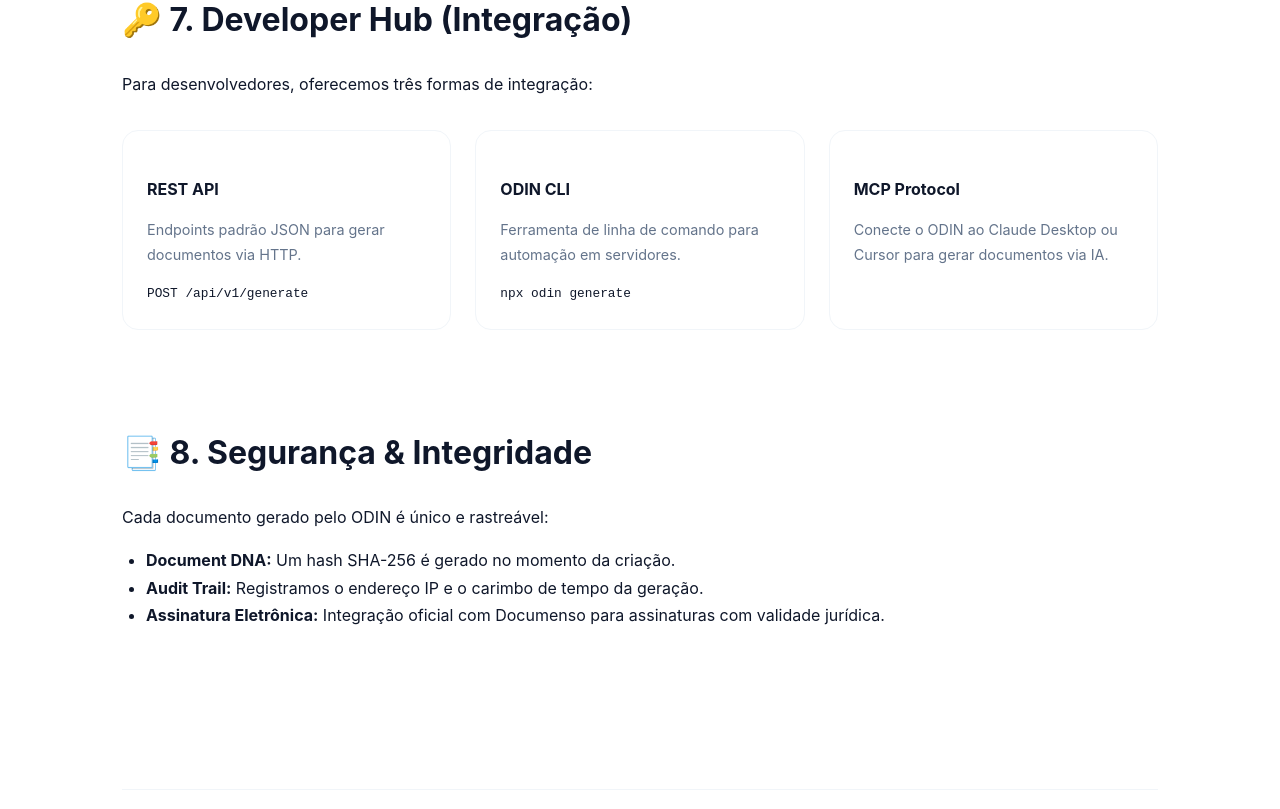
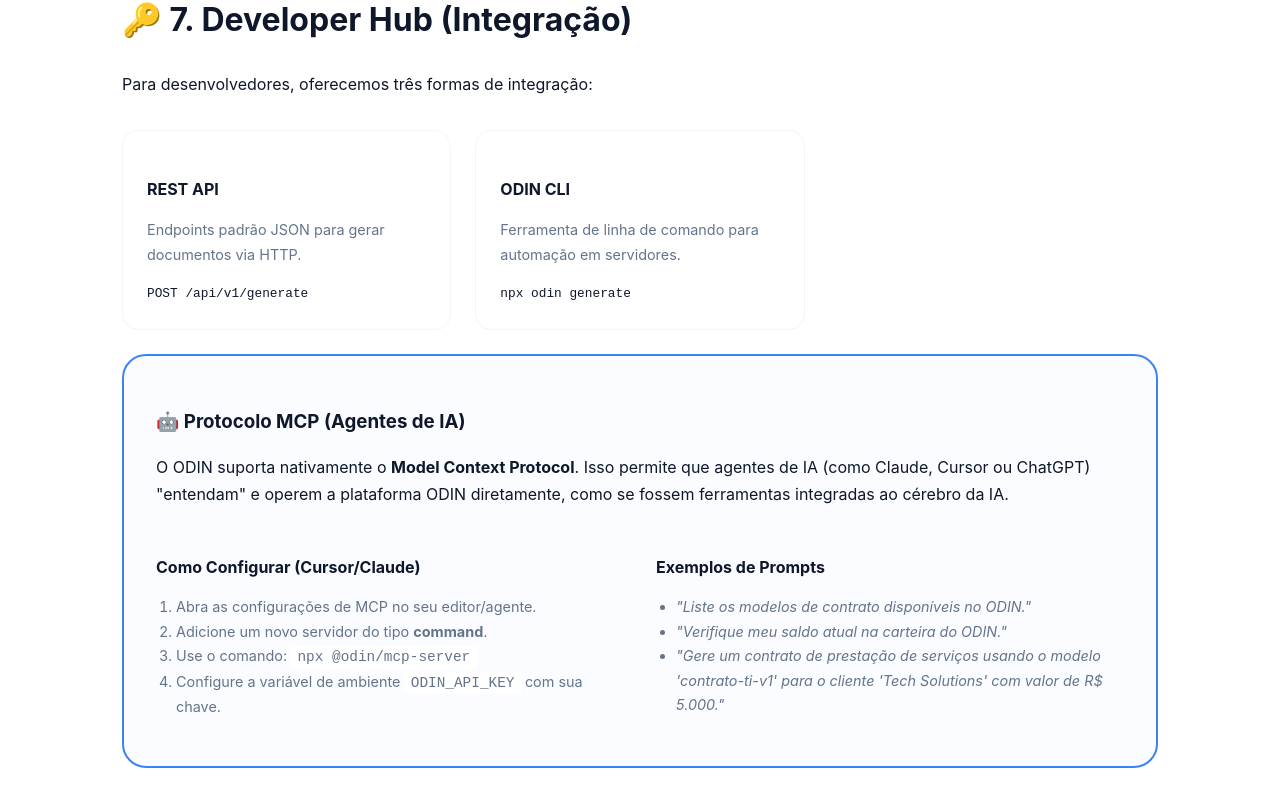
Before and after one commit to LuckyEasyGold/odin, a Next.js app in the folder apps/web/: page /docs in a window 1280 px wide. Shown: the part 2911-3720 px from the top of the page. Built offline with nearby package versions, Linux system fonts and the light colour scheme; no server answers.

Commit message:
docs: expand MCP documentation and examples across the platform

```diff
--- a/apps/web/src/app/docs/page.tsx
+++ b/apps/web/src/app/docs/page.tsx
@@ -167,9 +167,32 @@
             <p style={{ fontSize: "0.9rem", color: "var(--muted)" }}>Ferramenta de linha de comando para automação em servidores.</p>
             <code style={{ fontSize: "0.8rem", display: "block", marginTop: "1rem" }}>npx odin generate</code>
           </div>
-          <div style={{ padding: "1.5rem", border: "1px solid var(--card-border)", borderRadius: "16px" }}>
-            <h4 style={{ marginBottom: "0.5rem" }}>MCP Protocol</h4>
-            <p style={{ fontSize: "0.9rem", color: "var(--muted)" }}>Conecte o ODIN ao Claude Desktop ou Cursor para gerar documentos via IA.</p>
+          <div id="mcp" style={{ padding: "2rem", border: "2px solid var(--primary)", borderRadius: "24px", backgroundColor: "rgba(37, 99, 235, 0.02)", gridColumn: "1 / -1" }}>
+            <h3 style={{ marginBottom: "1rem", display: "flex", alignItems: "center", gap: "0.5rem" }}>🤖 Protocolo MCP (Agentes de IA)</h3>
+            <p style={{ marginBottom: "1.5rem" }}>
+              O ODIN suporta nativamente o <strong>Model Context Protocol</strong>. Isso permite que agentes de IA (como Claude, Cursor ou ChatGPT)
+              "entendam" e operem a plataforma ODIN diretamente, como se fossem ferramentas integradas ao cérebro da IA.
+            </p>
+
+            <div style={{ display: "grid", gridTemplateColumns: "1fr 1fr", gap: "2rem" }}>
+              <div>
+                <h4 style={{ marginBottom: "0.75rem" }}>Como Configurar (Cursor/Claude)</h4>
+                <ol style={{ paddingLeft: "1.25rem", fontSize: "0.9rem", color: "var(--muted)" }}>
+                  <li>Abra as configurações de MCP no seu editor/agente.</li>
+                  <li>Adicione um novo servidor do tipo <strong>command</strong>.</li>
+                  <li>Use o comando: <code style={{ backgroundColor: "var(--card-bg)", padding: "0.2rem 0.4rem" }}>npx @odin/mcp-server</code></li>
+                  <li>Configure a variável de ambiente <code style={{ backgroundColor: "var(--card-bg)", padding: "0.2rem 0.4rem" }}>ODIN_API_KEY</code> com sua chave.</li>
+                </ol>
+              </div>
+              <div>
+                <h4 style={{ marginBottom: "0.75rem" }}>Exemplos de Prompts</h4>
+                <ul style={{ paddingLeft: "1.25rem", fontSize: "0.9rem", color: "var(--muted)", fontStyle: "italic" }}>
+                  <li>"Liste os modelos de contrato disponíveis no ODIN."</li>
+                  <li>"Verifique meu saldo atual na carteira do ODIN."</li>
+                  <li>"Gere um contrato de prestação de serviços usando o modelo 'contrato-ti-v1' para o cliente 'Tech Solutions' com valor de R$ 5.000."</li>
+                </ul>
+              </div>
+            </div>
           </div>
         </div>
       </section>
```
Also changed, not shown: 2 other files (tests, documents, lock files or other folders).
